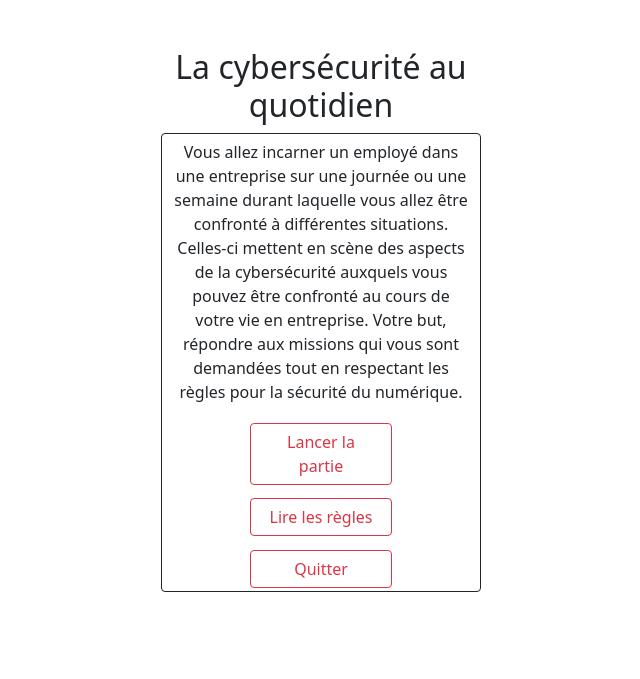
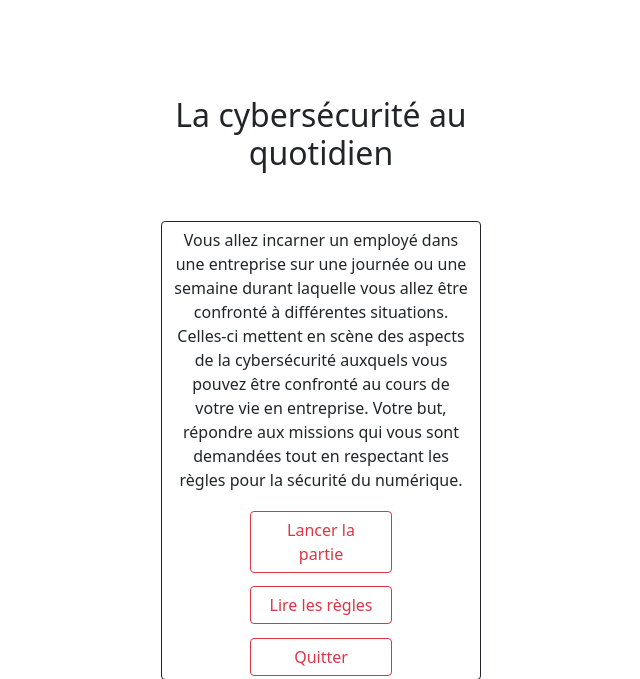
Before and after one commit to Geleetz/Workshop-I1-EPSI, a PHP site: page / in a window 1280 px wide. Shown: the top 679 px of the page, without its empty margins (319-959 px from the left). Run offline with PHP 8.4, Linux system fonts and the light colour scheme.

Commit message:
Correction alignement millieu

```diff
--- a/index.php
+++ b/index.php
@@ -16,7 +16,7 @@
 <div class="container w-25 h-100">
   <div class="col align-middle pt-5">
     <div class="row align-middle text-center">
-      <h2 class="text-center">La cybersécurité au quotidien</h2>
+      <h2 class="text-center my-5">La cybersécurité au quotidien</h2>
         <div class="border border-dark rounded">
           <p class="text-center" style="margin-top: 2%;">Vous allez incarner un employé dans une entreprise sur une journée ou une semaine durant laquelle vous allez être confronté à
             différentes situations. Celles-ci mettent en scène des aspects de la cybersécurité auxquels vous pouvez être confronté au
```
